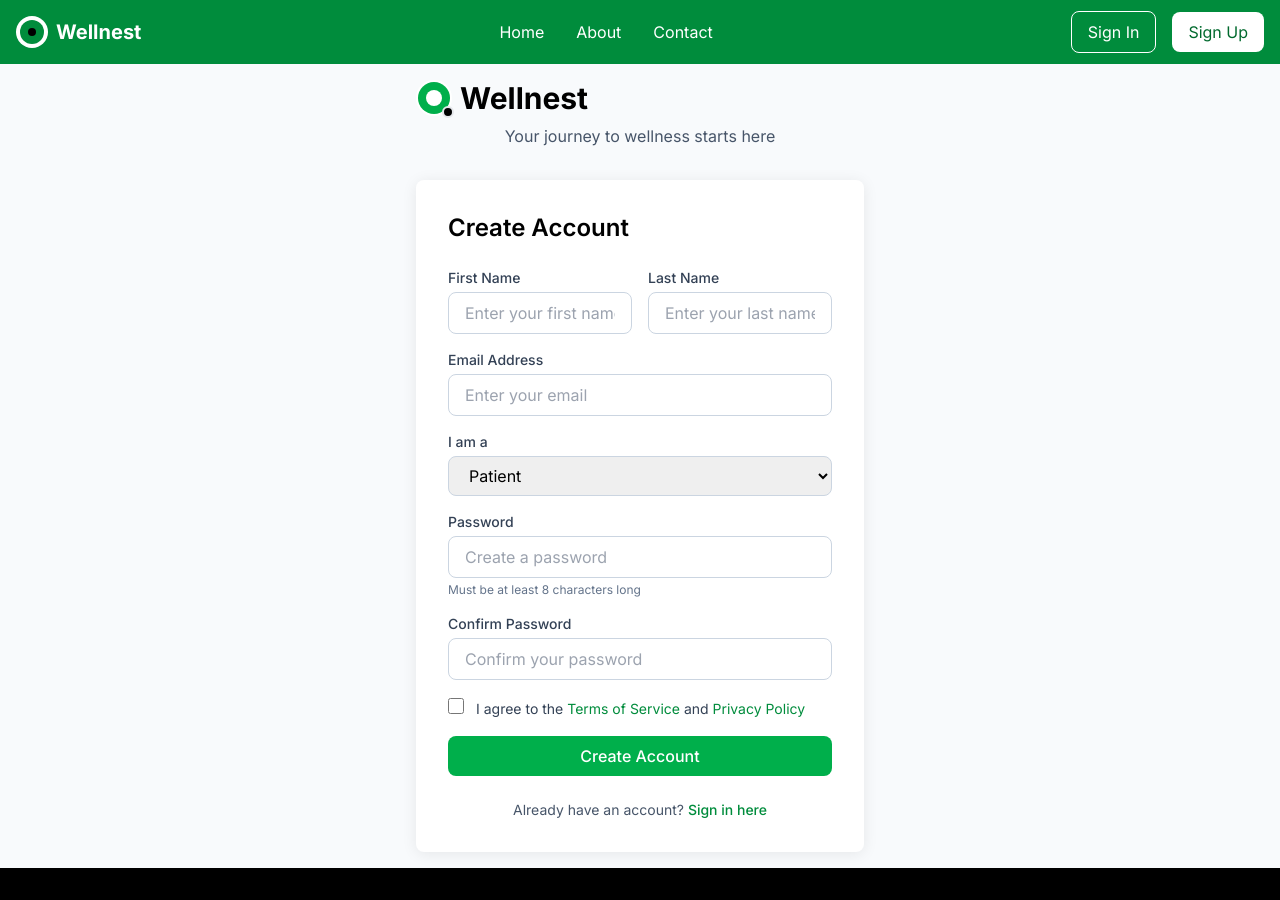
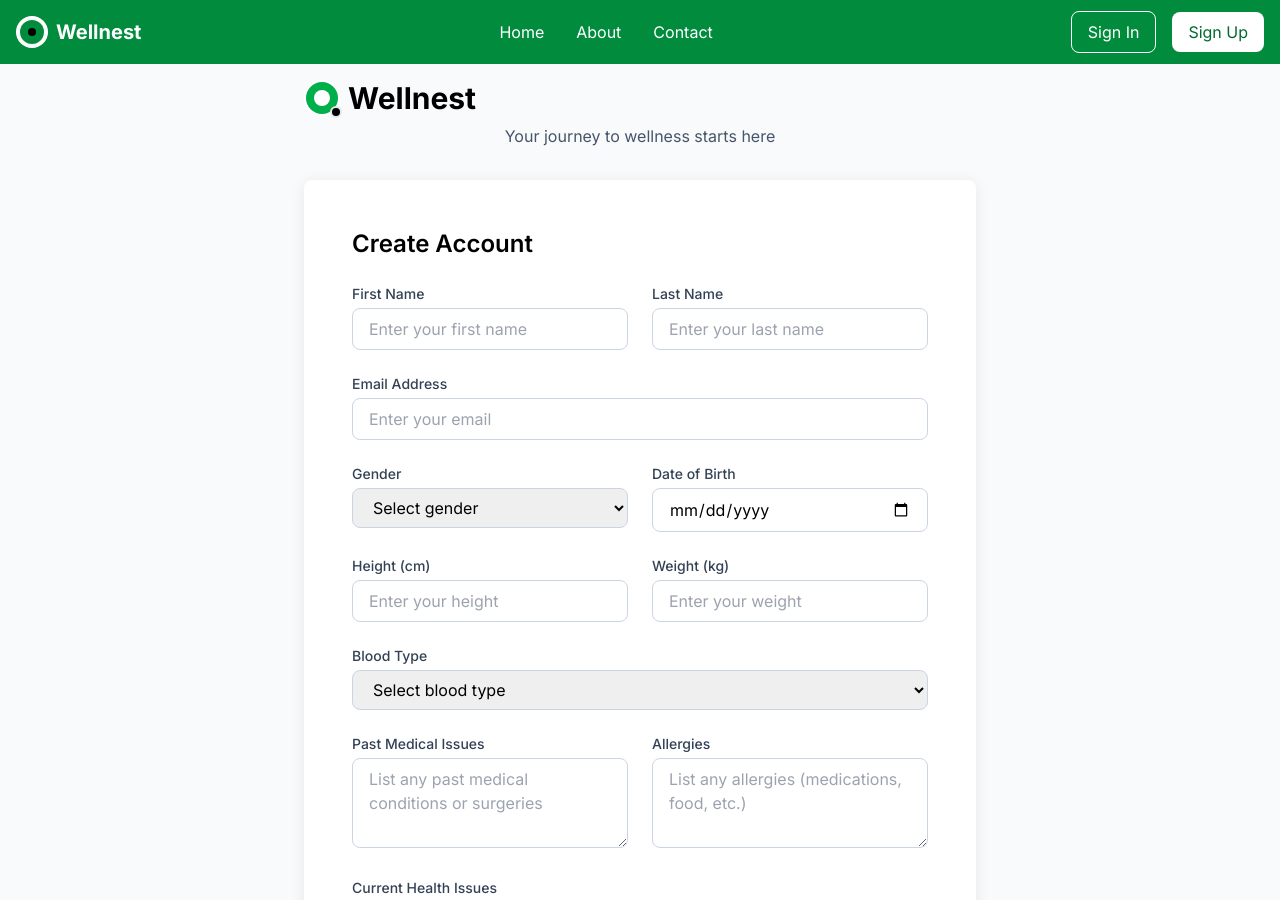
Before and after one commit to NAVIN0507/healthcare_system, a Next.js app: page /register in a window 1280 px wide. Shown: the top 900 px of the page. Built offline with nearby package versions, Linux system fonts and the light colour scheme.

Commit message:
Modified register form

```diff
--- a/app/(auth)/layout.tsx
+++ b/app/(auth)/layout.tsx
@@ -13,7 +13,7 @@ export default function AuthLayout({
 }) {
     return (
         <div className={`${inter.variable} min-h-screen bg-neutral-50 flex items-center justify-center p-4`}>
-            <div className="w-full max-w-md">
+            <div className="w-full max-w-2xl">
                 <div className="text-center mb-8">
                     <Logo size="large" className="mx-auto mb-2" />
                     <p className="text-neutral-600 mt-2">Your journey to wellness starts here</p>
--- a/app/(auth)/register/page.tsx
+++ b/app/(auth)/register/page.tsx
@@ -12,7 +12,14 @@ export default function RegisterPage() {
         email: '',
         password: '',
         confirmPassword: '',
-        role: 'patient', // Default role
+        gender: '',
+        dateOfBirth: '',
+        height: '',
+        weight: '',
+        bloodType: '',
+        pastMedicalIssues: '',
+        allergies: '',
+        currentHealthIssues: '',
         agreeToTerms: false,
     });
     const [error, setError] = useState('');
@@ -47,7 +54,7 @@ export default function RegisterPage() {
     };
 
     return (
-        <div className="bg-white rounded-lg shadow-soft p-8">
+        <div className="bg-white rounded-lg shadow-soft p-8 md:p-12">
             <h2 className="text-2xl font-semibold text-accent-500 mb-6">Create Account</h2>
 
             {error && (
@@ -56,8 +63,8 @@ export default function RegisterPage() {
                 </div>
             )}
 
-            <form onSubmit={handleSubmit} className="space-y-4">
-                <div className="grid grid-cols-1 md:grid-cols-2 gap-4">
+            <form onSubmit={handleSubmit} className="space-y-6">
+                <div className="grid grid-cols-1 md:grid-cols-2 gap-6">
                     <div>
                         <label htmlFor="firstName" className="block text-sm font-medium text-neutral-700 mb-1">
                             First Name
@@ -104,23 +111,141 @@ export default function RegisterPage() {
                     />
                 </div>
 
+                <div className="grid grid-cols-1 md:grid-cols-2 gap-6">
                     <div>
-                    <label htmlFor="role" className="block text-sm font-medium text-neutral-700 mb-1">
-                        I am a
+                        <label htmlFor="gender" className="block text-sm font-medium text-neutral-700 mb-1">
+                            Gender
                         </label>
                         <select
-                        id="role"
-                        value={formData.role}
-                        onChange={(e) => setFormData({ ...formData, role: e.target.value })}
+                            id="gender"
+                            value={formData.gender}
+                            onChange={(e) => setFormData({ ...formData, gender: e.target.value })}
                             className="w-full px-4 py-2 border border-neutral-300 rounded-lg focus:ring-2 focus:ring-primary-500 focus:border-primary-500 transition-colors"
+                            required
                         >
-                        <option value="patient">Patient</option>
-                        <option value="doctor">Doctor</option>
-                        <option value="nurse">Nurse</option>
-                        <option value="admin">Administrator</option>
+                            <option value="">Select gender</option>
+                            <option value="male">Male</option>
+                            <option value="female">Female</option>
+                            <option value="other">Other</option>
+                            <option value="prefer-not-to-say">Prefer not to say</option>
                         </select>
                     </div>
 
+                    <div>
+                        <label htmlFor="dateOfBirth" className="block text-sm font-medium text-neutral-700 mb-1">
+                            Date of Birth
+                        </label>
+                        <input
+                            type="date"
+                            id="dateOfBirth"
+                            value={formData.dateOfBirth}
+                            onChange={(e) => setFormData({ ...formData, dateOfBirth: e.target.value })}
+                            className="w-full px-4 py-2 border border-neutral-300 rounded-lg focus:ring-2 focus:ring-primary-500 focus:border-primary-500 transition-colors"
+                            required
+                        />
+                    </div>
+                </div>
+
+                <div className="grid grid-cols-1 md:grid-cols-2 gap-6">
+                    <div>
+                        <label htmlFor="height" className="block text-sm font-medium text-neutral-700 mb-1">
+                            Height (cm)
+                        </label>
+                        <input
+                            type="number"
+                            id="height"
+                            value={formData.height}
+                            onChange={(e) => setFormData({ ...formData, height: e.target.value })}
+                            className="w-full px-4 py-2 border border-neutral-300 rounded-lg focus:ring-2 focus:ring-primary-500 focus:border-primary-500 transition-colors"
+                            placeholder="Enter your height"
+                            required
+                        />
+                    </div>
+
+                    <div>
+                        <label htmlFor="weight" className="block text-sm font-medium text-neutral-700 mb-1">
+                            Weight (kg)
+                        </label>
+                        <input
+                            type="number"
+                            id="weight"
+                            value={formData.weight}
+                            onChange={(e) => setFormData({ ...formData, weight: e.target.value })}
+                            className="w-full px-4 py-2 border border-neutral-300 rounded-lg focus:ring-2 focus:ring-primary-500 focus:border-primary-500 transition-colors"
+                            placeholder="Enter your weight"
+                            required
+                        />
+                    </div>
+                </div>
+
+                <div>
+                    <label htmlFor="bloodType" className="block text-sm font-medium text-neutral-700 mb-1">
+                        Blood Type
+                    </label>
+                    <select
+                        id="bloodType"
+                        value={formData.bloodType}
+                        onChange={(e) => setFormData({ ...formData, bloodType: e.target.value })}
+                        className="w-full px-4 py-2 border border-neutral-300 rounded-lg focus:ring-2 focus:ring-primary-500 focus:border-primary-500 transition-colors"
+                        required
+                    >
+                        <option value="">Select blood type</option>
+                        <option value="A+">A+</option>
+                        <option value="A-">A-</option>
+                        <option value="B+">B+</option>
+                        <option value="B-">B-</option>
+                        <option value="AB+">AB+</option>
+                        <option value="AB-">AB-</option>
+                        <option value="O+">O+</option>
+                        <option value="O-">O-</option>
+                    </select>
+                </div>
+
+                <div className="grid grid-cols-1 md:grid-cols-2 gap-6">
+                    <div>
+                        <label htmlFor="pastMedicalIssues" className="block text-sm font-medium text-neutral-700 mb-1">
+                            Past Medical Issues
+                        </label>
+                        <textarea
+                            id="pastMedicalIssues"
+                            value={formData.pastMedicalIssues}
+                            onChange={(e) => setFormData({ ...formData, pastMedicalIssues: e.target.value })}
+                            className="w-full px-4 py-2 border border-neutral-300 rounded-lg focus:ring-2 focus:ring-primary-500 focus:border-primary-500 transition-colors"
+                            placeholder="List any past medical conditions or surgeries"
+                            rows={3}
+                        />
+                    </div>
+
+                    <div>
+                        <label htmlFor="allergies" className="block text-sm font-medium text-neutral-700 mb-1">
+                            Allergies
+                        </label>
+                        <textarea
+                            id="allergies"
+                            value={formData.allergies}
+                            onChange={(e) => setFormData({ ...formData, allergies: e.target.value })}
+                            className="w-full px-4 py-2 border border-neutral-300 rounded-lg focus:ring-2 focus:ring-primary-500 focus:border-primary-500 transition-colors"
+                            placeholder="List any allergies (medications, food, etc.)"
+                            rows={3}
+                        />
+                    </div>
+                </div>
+
+                <div>
+                    <label htmlFor="currentHealthIssues" className="block text-sm font-medium text-neutral-700 mb-1">
+                        Current Health Issues
+                    </label>
+                    <textarea
+                        id="currentHealthIssues"
+                        value={formData.currentHealthIssues}
+                        onChange={(e) => setFormData({ ...formData, currentHealthIssues: e.target.value })}
+                        className="w-full px-4 py-2 border border-neutral-300 rounded-lg focus:ring-2 focus:ring-primary-500 focus:border-primary-500 transition-colors"
+                        placeholder="Describe any current health issues or concerns"
+                        rows={3}
+                    />
+                </div>
+
+                <div className="grid grid-cols-1 md:grid-cols-2 gap-6">
                     <div>
                         <label htmlFor="password" className="block text-sm font-medium text-neutral-700 mb-1">
                             Password
@@ -151,6 +276,7 @@ export default function RegisterPage() {
                             placeholder="Confirm your password"
                             required
                         />
+                    </div>
                 </div>
 
                 <div className="flex items-start">
```
Lines whose indentation alone changed are shown as unchanged.
